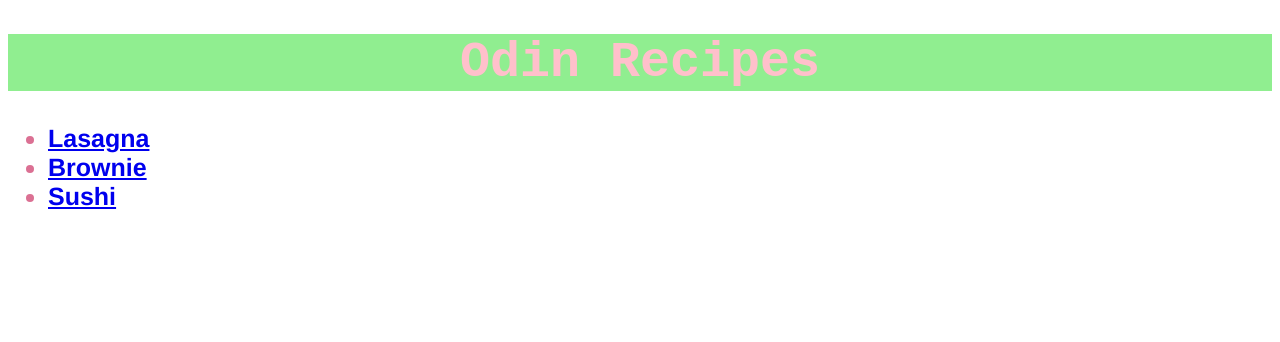
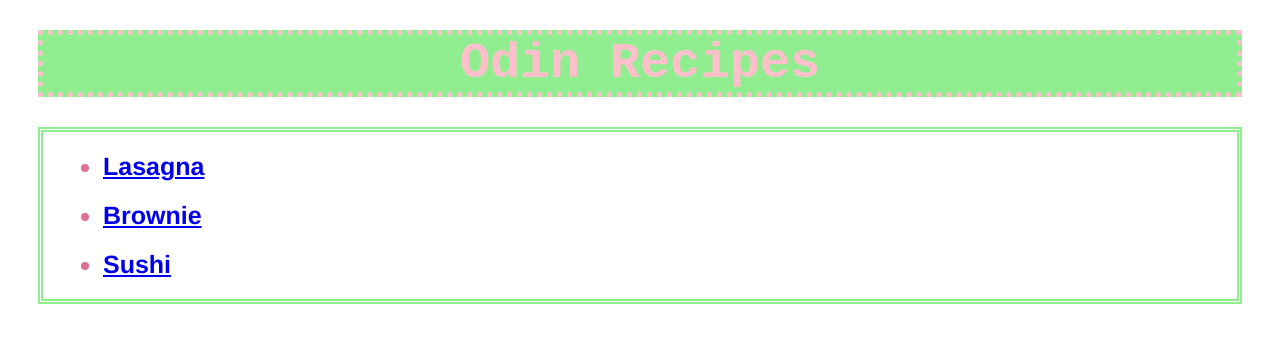
Before and after one commit to NurefsanYucel/odin-recipes, a plain HTML site: page index.html in a window 1280 px wide. Drawn offline with Linux system fonts and the light colour scheme.

Commit message:
add box model elements to webpages

```diff
--- a/index.html
+++ b/index.html
@@ -9,11 +9,12 @@
 
     <body>
         <h1>Odin Recipes</h1>
-        <ul>
-            <li><a href="recipes/lasagna.html" target="_blank" rel="noopener noreferrer">Lasagna</a></li>
-            <li><a href="recipes/brownie.html" target="_blank" rel="noopener noreferrer">Brownie</a></li>
-            <li><a href="recipes/sushi.html" target="_blank" rel="noopener noreferrer">Sushi</a></li>
-        </ul>
-
+        <div class="list_container">
+            <ul>
+                <li><a href="recipes/lasagna.html" target="_blank" rel="noopener noreferrer">Lasagna</a></li>
+                <li><a href="recipes/brownie.html" target="_blank" rel="noopener noreferrer">Brownie</a></li>
+                <li><a href="recipes/sushi.html" target="_blank" rel="noopener noreferrer">Sushi</a></li>
+            </ul>
+        </div>
     </body>
 </html>
--- a/recipes/styles2.css
+++ b/recipes/styles2.css
@@ -1,19 +1,26 @@
 * {
     font-family: 'Courier New', Courier, monospace;
     color: brown;
+    margin: 30px;
 }
 
 h1 {
     color: pink;
     text-align: center;
     background-color: lightgreen;
+    border-style: dotted;
+    border-width: 5px;
 }
 
 h3 {
    color: lightgreen;
+   border-style: double;
+   border-color: pink;
+   padding-left: 5px;
 }
 
 img {
     height: auto;
     width: 400px;
+    margin-left: 450px;
 }
--- a/styles.css
+++ b/styles.css
@@ -5,6 +5,18 @@ h1 {
     font-size: 50px;
     background-color: lightgreen;
     text-align: center;
+    border-style: dotted;
+    border-width: 5px;
+    margin: 30px;
+    padding: auto;
+}
+
+.list_container {
+    border-style:double ;
+    border-width: 5px;
+    border-color: lightgreen;
+    margin: 30px;
+
 }
 
 li {
@@ -12,4 +24,5 @@ li {
     font-family: 'Franklin Gothic Medium', 'Arial Narrow', Arial, sans-serif;
     font-weight: bold;
     font-size: 25px;
+    margin: 20px;
 }
```
